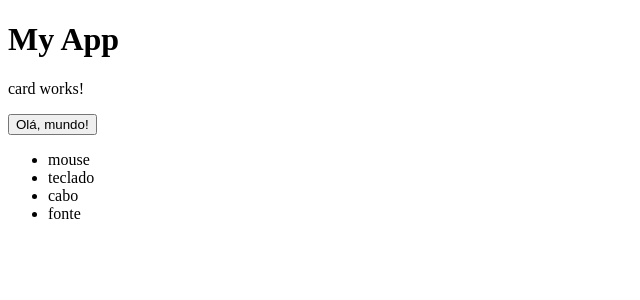
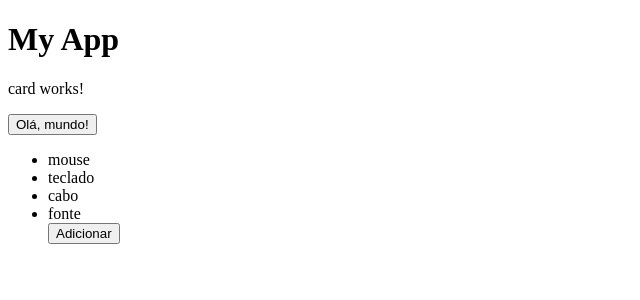
Before and after one commit to Nadilson-IFPE/angular-diretivas-proj, an Angular app: page / in a window 1280 px wide. Shown: the top 300 px of the page, without its empty margins (0-640 px from the left). Built offline with nearby package versions, Linux system fonts and the light colour scheme.

Commit message:
Reatividade

```diff
--- a/src/app/card/card.component.html
+++ b/src/app/card/card.component.html
@@ -3,4 +3,5 @@
 <button>Olá, mundo!</button>
 <ul>
     <li *ngFor="let p of produtos"> {{ p }}</li>
+    <button (click)="adicionar()">Adicionar</button>
 </ul>
--- a/src/app/card/card.component.ts
+++ b/src/app/card/card.component.ts
@@ -20,4 +20,11 @@ export class CardComponent implements OnInit {
   ngOnInit(): void {
   }
 
+  adicionar() {
+    // Adiciona item
+    this.produtos.push('Nadilson');
+    // Remove item from
+   // this.produtos.pop();
+  }
+
 }
```
